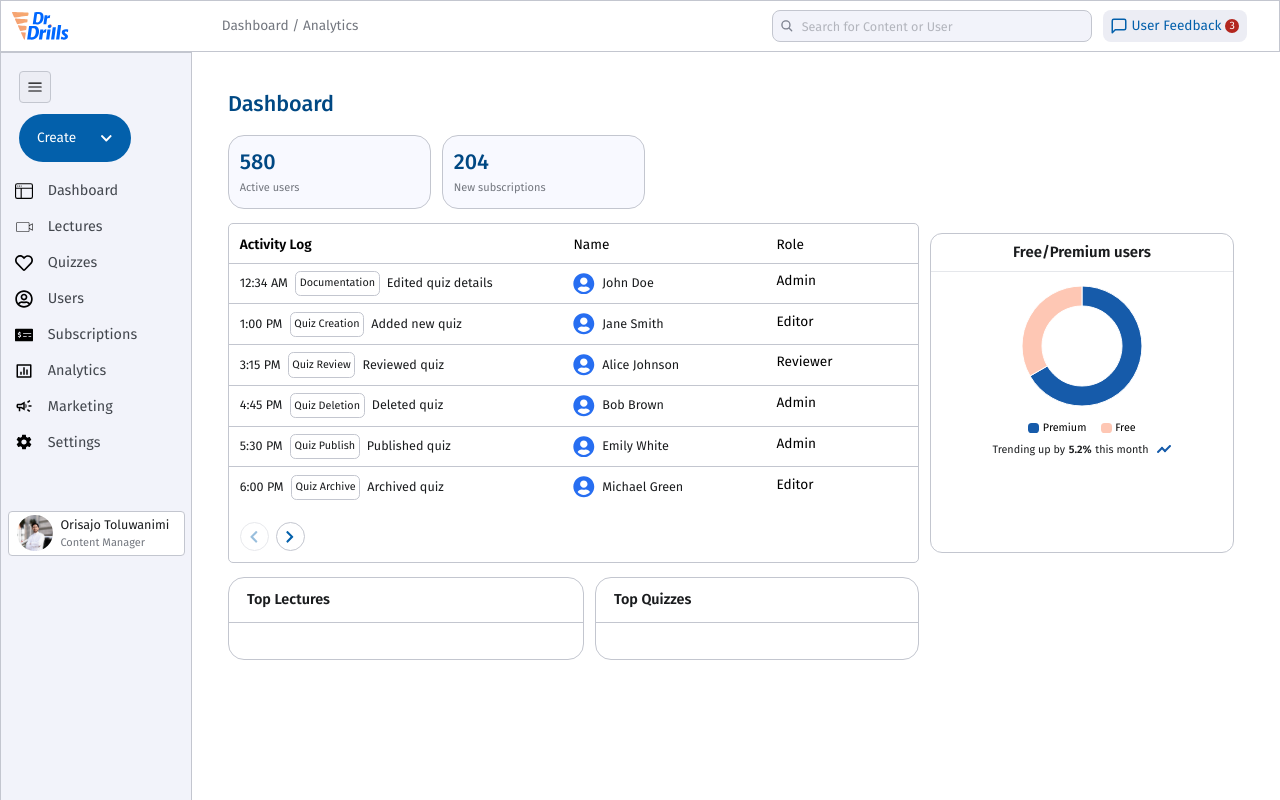
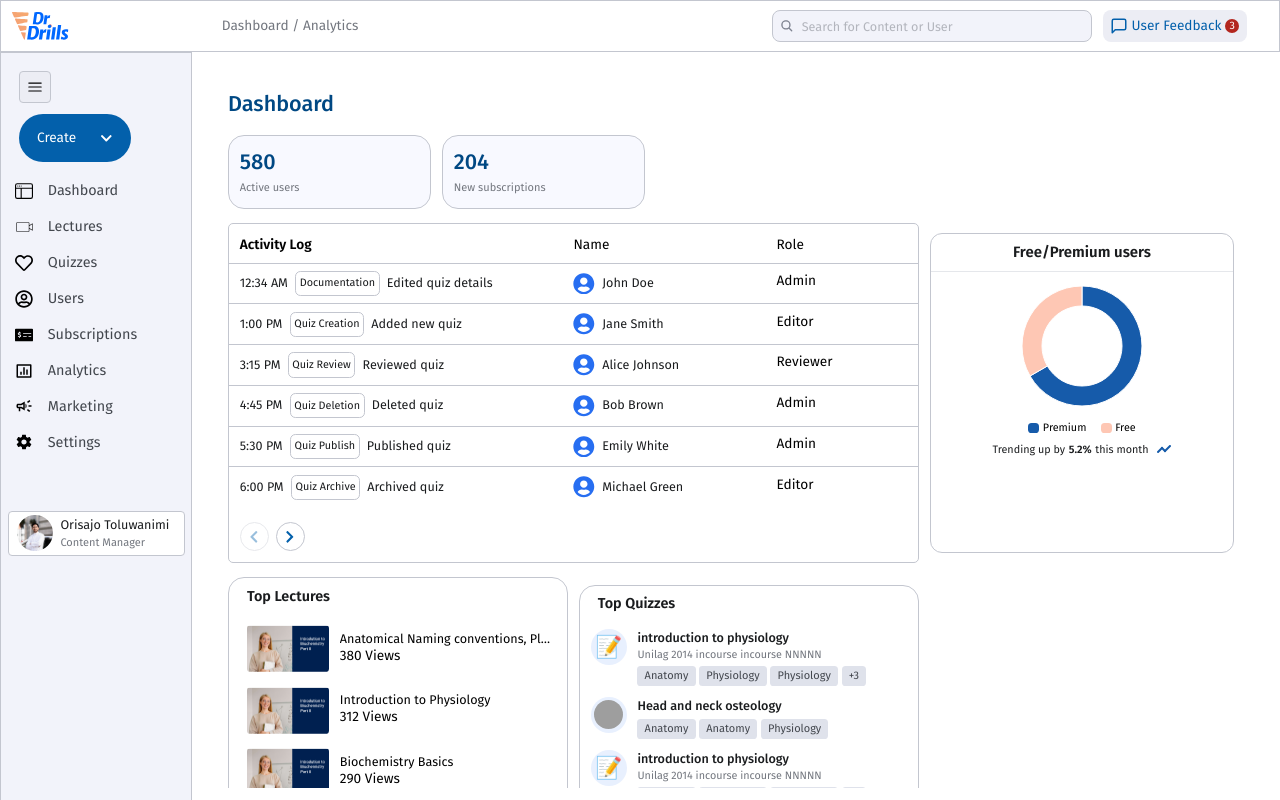
Before and after one commit to Victorgreene123/DR-Drills-Admin, a React (Vite) app: page / in a window 1280 px wide. Built offline with nearby package versions, Linux system fonts and the light colour scheme; grey boxes are pictures that could not be loaded.

Commit message:
Dashboard page added

```diff
--- a/src/components/dashboardSection.tsx
+++ b/src/components/dashboardSection.tsx
@@ -8,10 +8,10 @@ interface DashboardSectionProps {
 
 const DashboardSection: React.FC<DashboardSectionProps> = ({ title, children, className }) => (
   <div className={`rounded-[16px] border border-[#C3C6CF] bg-white ${className ?? ""}`}>
-    <div className="px-5 py-3 border-b border-[#C3C6CF] text-[16px] font-semibold text-[#1A1C1E]">
+    <div className="px-5 py-2 text-[16px] font-semibold text-[#1A1C1E]">
       {title}
     </div>
-    <div className="p-5">
+    <div className="px-3">
       {children}
     </div>
   </div>
--- a/src/pages/Dashboard.tsx
+++ b/src/pages/Dashboard.tsx
@@ -4,6 +4,8 @@ import { FaUserCircle } from 'react-icons/fa';
 import { PieChart, Pie, Cell, ResponsiveContainer } from 'recharts';
 import { FaChevronLeft, FaChevronRight } from 'react-icons/fa';
 import DashboardSection from '../components/dashboardSection';
+import thumbnail1 from '../assets/thumbnail-1.png';
+
 
 const Dashboard: React.FC = () => {
     const MockData = [
@@ -109,6 +111,35 @@ const Dashboard: React.FC = () => {
     const totalPages = Math.ceil(MockData.length / pageSize);
 
     const pagedData = MockData.slice(page * pageSize, (page + 1) * pageSize);
+
+    // Mock data for Top Lectures
+    const topLectures = [
+        {
+            img: thumbnail1,
+            title: "Anatomical Naming conventions, Planes and Axes",
+            views: 380,
+        },
+        {
+            img: thumbnail1,
+            title: "Introduction to Physiology",
+            views: 312,
+        },
+        {
+            img: thumbnail1,
+            title: "Biochemistry Basics",
+            views: 290,
+        },
+        {
+            img: thumbnail1,
+            title: "Neuroanatomy Overview",
+            views: 250,
+        },
+        {
+            img: thumbnail1,
+            title: "Cell Biology Essentials",
+            views: 210,
+        },
+    ];
 
     return (
         <div className='space-y-4 '>
@@ -220,17 +251,128 @@ const Dashboard: React.FC = () => {
 
                 <div className='w-[68%]  flex items-center gap-3'>
 
-            <DashboardSection title='Top Lectures' className='w-[55%]' >
-                <div>
+            <DashboardSection title='Top Lectures' className='w-[50%] relative' >
+                <div className="py-1 ">
+                    {topLectures.map((lecture, idx) => (
+                        <div key={idx} className="flex items-center px-2 w-full gap-3 py-2">
+                            <img
+                                src={lecture.img}
+                                alt="thumb"
+                                className="w-[82px] h-[47px] rounded flex-shrink-0"
+                            />
+                            <div className='w-[70%]'>
+                                <span className="block truncate text-sm max-w-full" style={{ lineHeight: "1.2" }}>
+                                    {lecture.title}
+                                </span>
+                                <span className="block">
+                                    {lecture.views} Views
+                                </span>
+                            </div>
+                        </div>
+                    ))}
+                </div>
+            </DashboardSection>
 
+            <DashboardSection title='Top Quizzes' className='w-1/2 relative'>
+                <div className="py-2 space-y-3">
+                    {[
+                        {
+                            icon: "📝",
+                            title: "introduction to physiology",
+                            subtitle: "Unilag 2014 incourse incourse NNNNN",
+                            tags: ["Anatomy", "Physiology", "Physiology", "+3"],
+                        },
+                        {
+                            icon: <img src={"YOUR_IMAGE_SRC"} alt="quiz" className="w-8 h-8 rounded-full bg-[#E8F0FE] object-cover" />, // replace YOUR_IMAGE_SRC
+                            title: "Head and neck osteology",
+                            subtitle: "",
+                            tags: ["Anatomy", "Anatomy", "Physiology"],
+                        },
+                        {
+                            icon: "📝",
+                            title: "introduction to physiology",
+                            subtitle: "Unilag 2014 incourse incourse NNNNN",
+                            tags: ["Anatomy", "Physiology", "Physiology", "+3"],
+                        },
+                        {
+                            icon: "🥇",
+                            title: "Head and neck osteology",
+                            subtitle: "",
+                            tags: ["Anatomy"],
+                        },
+                        {
+                            icon: "🟩",
+                            title: "Head and neck osteology",
+                            subtitle: "",
+                            tags: ["Anatomy", "Physiology", "Physiology"],
+                        },
+                    ].map((quiz, idx) => (
+                        <div key={idx} className="flex items-start gap-3">
+                            <div className="w-10 h-10 flex items-center justify-center rounded-full bg-[#E8F0FE] text-2xl flex-shrink-0 overflow-hidden">
+                                {typeof quiz.icon === "string" ? quiz.icon : quiz.icon}
+                            </div>
+                            <div className="flex-1 min-w-0">
+                                <div className="text-[14px] font-medium text-[#1A1C1E] truncate">{quiz.title}</div>
+                                {quiz.subtitle && (
+                                    <div className="text-xs text-[#73777F] truncate">{quiz.subtitle}</div>
+                                )}
+                                <div className="flex flex-wrap gap-1 mt-1">
+                                    {quiz.tags.map((tag, i) => (
+                                        <span
+                                            key={i}
+                                            className="bg-[#DFE2EB] text-[#43474E] px-2 py-0.5 rounded text-[11px]"
+                                        >
+                                            {tag}
+                                        </span>
+                                    ))}
+                                </div>
+                            </div>
+                        </div>
+                    ))}
+                </div>
+            </DashboardSection>
+
+
+                </div>
+                  <div className='w-[68%]  flex items-center gap-3'>
+
+            <DashboardSection title='Top ranking schools' className='w-[55%]' >
+              <div className=' w-full space-y-1 py-2'>
+                        <div className='px-2 flex items-center justify-between gap-3'>
+                                    <p>University of Lagos</p>
+                                    <p>240,656</p>
+                            </div>
+                            <div className='px-2 flex items-center justify-between gap-3'>
+                                    <p>University of Lagos</p>
+                                    <p>240,656</p>
+                            </div><div className='px-2 flex items-center justify-between gap-3'>
+                                    <p>University of Lagos</p>
+                                    <p>240,656</p>
+                            </div><div className='px-2 flex items-center justify-between gap-3'>
+                                    <p>University of Lagos</p>
+                                    <p>240,656</p>
+                            </div>
                 </div>
 
                 </DashboardSection>
 
-            <DashboardSection title='Top Quizzes' className='w-1/2'>
+            <DashboardSection title='Your users’ top courses' className='w-1/2'>
 
-                <div>
-
+              <div className=' w-full space-y-1 py-2'>
+                        <div className='px-2 flex items-center justify-between gap-3'>
+                                    <p>Pharmacognosy</p>
+                                    <p>240,656</p>
+                            </div>
+                            <div className='px-2 flex items-center justify-between gap-3'>
+                                    <p>Biochemistry</p>
+                                    <p>240,656</p>
+                            </div><div className='px-2 flex items-center justify-between gap-3'>
+                                    <p>Anatomy</p>
+                                    <p>240,656</p>
+                            </div><div className='px-2 flex items-center justify-between gap-3'>
+                                    <p>Physiology</p>
+                                    <p>240,656</p>
+                            </div>
                 </div>
             </DashboardSection>
 
```
Also changed, not shown: src/assets/topquiz.png (added).
